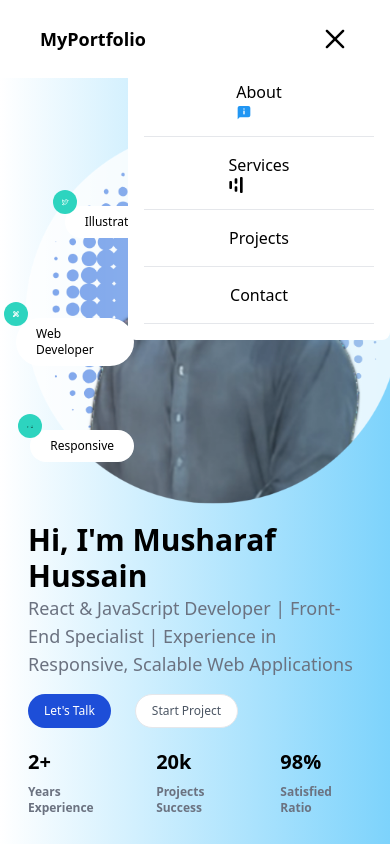
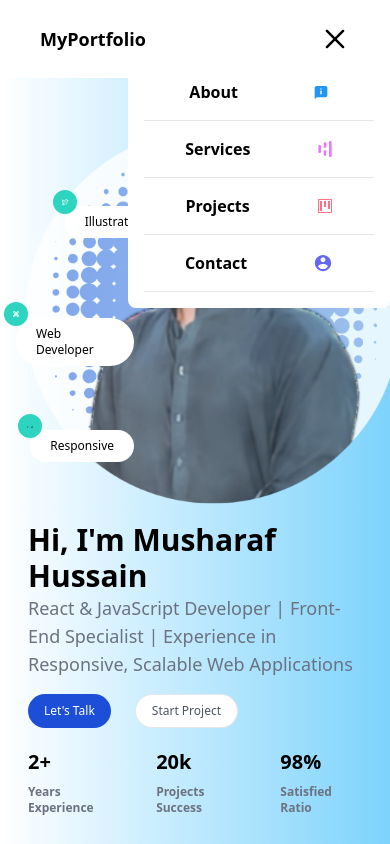
Before and after one commit to musharafgujjar7711/my-protofile, a React (Vite) app: page / in a window 390 px wide. Both pictures are taken after a click on the element 335 px from the left and 39 px from the top of the page. Shown: the top 844 px of the page. Built offline with nearby package versions, Linux system fonts and the light colour scheme; a web font is replaced by a local one.

Commit message:
change success ho

```diff
--- a/src/components/Navbar.jsx
+++ b/src/components/Navbar.jsx
@@ -4,6 +4,9 @@ import { FcAbout } from 'react-icons/fc';
 import { RxHamburgerMenu } from 'react-icons/rx';
 import { SiHyperskill } from 'react-icons/si';
 import { Link } from 'react-scroll';
+import { GrProjects } from "react-icons/gr";
+import { IoMdContact } from "react-icons/io";
+import { VscProject } from 'react-icons/vsc';
 
 function Navbar() {
   const [isOpen, setIsOpen] = useState(false);
@@ -46,21 +49,25 @@ function Navbar() {
           </ul>
 
           {/* Mobile Menu */}
-          <ul className={`md:hidden absolute left-32 right-0 z-50 top-14 rounded-lg gap-2 bg-white text-black ${isOpen ? 'flex' : 'hidden'} flex-col p-4`}>
-            <li onClick={handleMenuItemClick} className='hover:bg-gray-400 p-2 rounded flex items-center justify-around duration-200'>
-              <Link to="about" smooth={true} duration={500} onClick={handleMenuItemClick}>About <FcAbout /></Link>
+          <ul className={`md:hidden absolute left-32 font-bold  right-0 z-50 top-14 rounded-lg gap-2 bg-white text-black ${isOpen ? 'flex' : 'hidden'} flex-col p-4`}>
+            <li onClick={handleMenuItemClick} className='hover:text-red-600  p-2 rounded flex items-center justify-around duration-200'>
+              <Link to="about" smooth={true} duration={500} onClick={handleMenuItemClick}>About </Link>
+              <p><FcAbout /></p>
             </li>
             <hr />
-            <li onClick={handleMenuItemClick} className='hover:bg-gray-400 p-2 rounded duration-200 flex items-center justify-around'>
-              <Link to="services" smooth={true} duration={500} onClick={handleMenuItemClick}>Services <SiHyperskill /></Link>
+            <li onClick={handleMenuItemClick} className='hover:text-red-600  p-2 rounded duration-200 flex items-center justify-around'>
+              <Link to="services" smooth={true} duration={500} onClick={handleMenuItemClick}>Services </Link>
+              <p><SiHyperskill className=' text-fuchsia-400' /></p>
             </li>
             <hr />
-            <li onClick={handleMenuItemClick} className='hover:bg-gray-400 p-2 rounded duration-200 flex items-center justify-around'>
+            <li onClick={handleMenuItemClick} className='hover:text-red-600  p-2 rounded duration-200 flex items-center justify-around'>
               <Link to="project" smooth={true} duration={500} onClick={handleMenuItemClick}>Projects</Link>
+              <p><VscProject  className=' text-rose-400'/></p>
             </li>
             <hr />
-            <li onClick={handleMenuItemClick} className='hover:bg-gray-400 p-2 rounded duration-200 flex items-center justify-around'>
+            <li onClick={handleMenuItemClick} className='hover:text-red-600  p-2 rounded duration-200 flex items-center justify-around'>
               <Link to="contact" smooth={true} duration={500} onClick={handleMenuItemClick}>Contact</Link>
+              <p><IoMdContact size={20} className=' text-indigo-500'/></p>
             </li>
             <hr />
           </ul>
```
